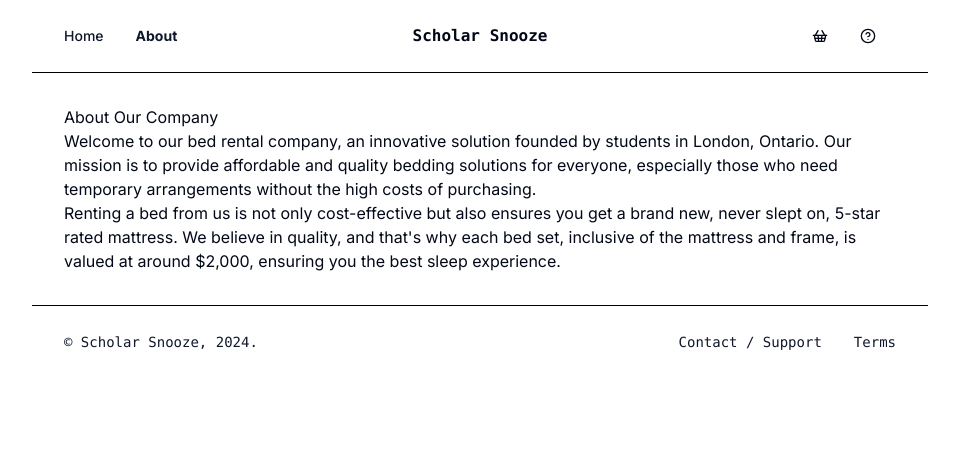
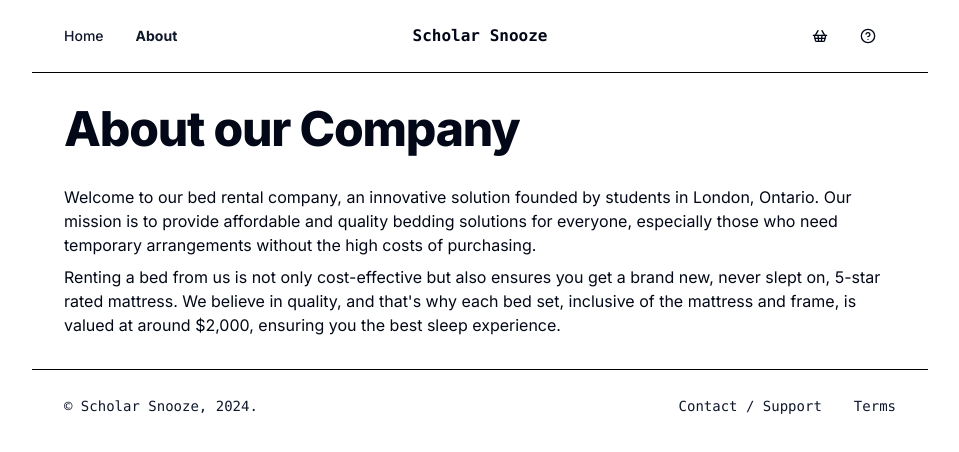
Before and after one commit to r0hin/sleeping, a Next.js app: page /about in a window 1280 px wide. Shown: the top 452 px of the page, without its empty margins (160-1119 px from the left). Built offline with nearby package versions, Linux system fonts and the light colour scheme.

Commit message:
Update page.tsx

```diff
--- a/app/about/page.tsx
+++ b/app/about/page.tsx
@@ -1,10 +1,9 @@
 export default function About() {
   return (
-   <main>
-        <section>
-            <h1>About Our Company</h1>
-            <p>Welcome to our bed rental company, an innovative solution founded by students in London, Ontario. Our mission is to provide affordable and quality bedding solutions for everyone, especially those who need temporary arrangements without the high costs of purchasing.</p>
-            <p>Renting a bed from us is not only cost-effective but also ensures you get a brand new, never slept on, 5-star rated mattress. We believe in quality, and that's why each bed set, inclusive of the mattress and frame, is valued at around $2,000, ensuring you the best sleep experience.</p>
-        </section>
-    </main> )
+    <>
+        <h1 className="scroll-m-20 text-4xl font-extrabold tracking-tight lg:text-5xl mb-8">About our Company</h1>
+        <p className="mb-2">Welcome to our bed rental company, an innovative solution founded by students in London, Ontario. Our mission is to provide affordable and quality bedding solutions for everyone, especially those who need temporary arrangements without the high costs of purchasing.</p>
+        <p>Renting a bed from us is not only cost-effective but also ensures you get a brand new, never slept on, 5-star rated mattress. We believe in quality, and that's why each bed set, inclusive of the mattress and frame, is valued at around $2,000, ensuring you the best sleep experience.</p>
+    </>
+  )
 }
```
